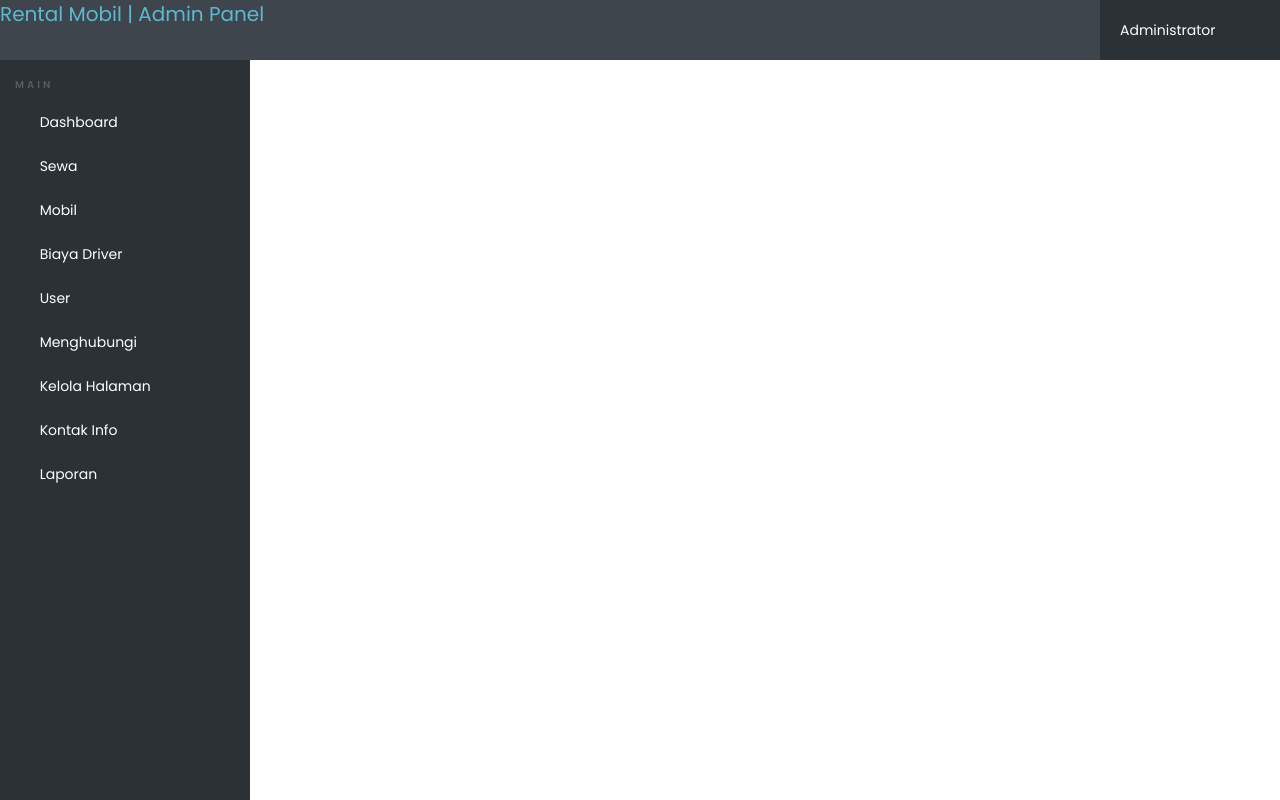
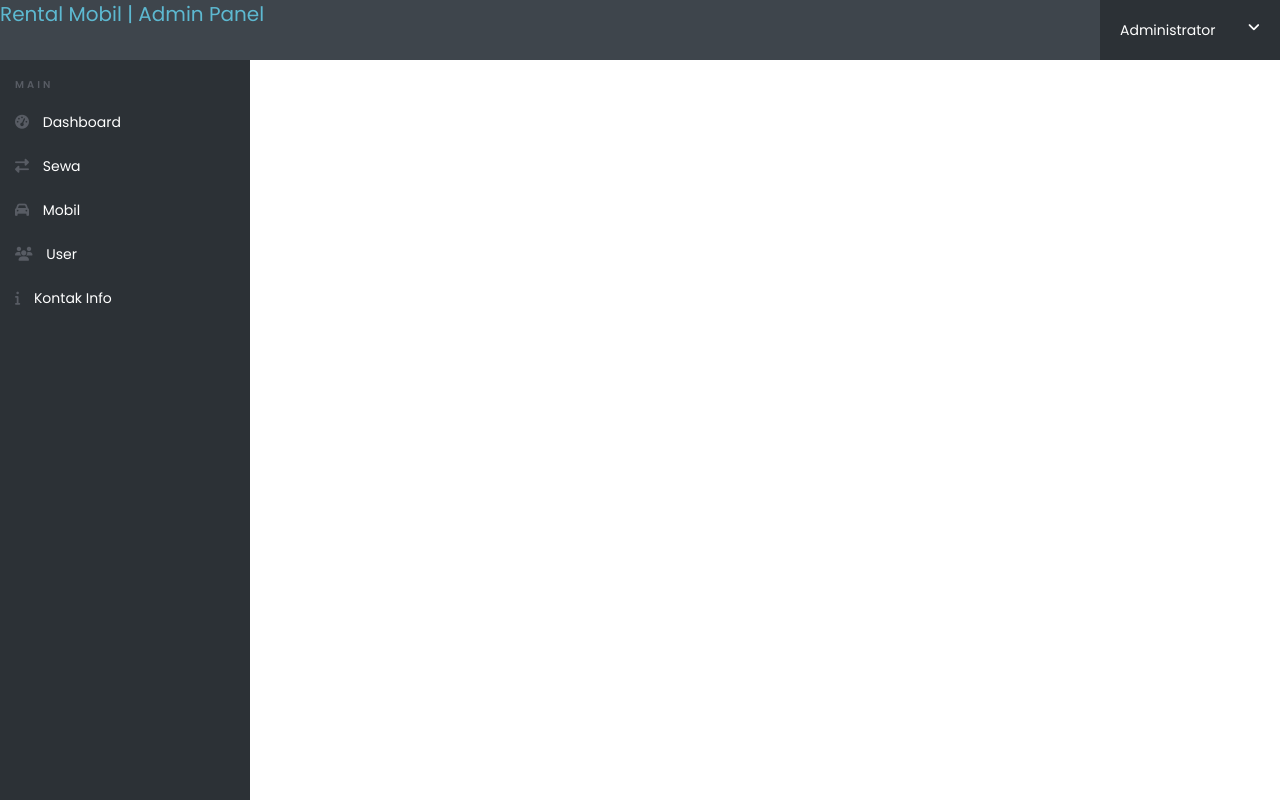
Before and after one commit to GeraldSutarso/Final_SSIP, a PHP site: page /admin_page.php in a window 1280 px wide. Run offline with PHP 8.4, Linux system fonts and the light colour scheme; a user stored in the database is signed in; some libraries are stand-ins or nearby versions; some web fonts are replaced.

Commit message:
adminpage

```diff
--- a/admin_page.php
+++ b/admin_page.php
@@ -16,7 +16,7 @@ if(!isset($_SESSION['admin_name'])){
 	<meta name="author" content="">
 	<meta name="theme-color" content="#3e454c">
    <title>Rental Mobil | Admin Dashboard</title>
-
+   <script src="https://kit.fontawesome.com/dab3ca4542.js" crossorigin="anonymous"></script>
    <!-- Font awesome -->
 	<link rel="stylesheet" href="css/font-awesome.min.css">
 	<!-- Sandstone Bootstrap CSS -->
--- a/header.php
+++ b/header.php
@@ -6,7 +6,6 @@
 			<li class="ts-account">
 				<a href="#">Administrator <i class="fa fa-angle-down hidden-side"></i></a>
 				<ul>
-					<li><a href="change-password.php">Ubah Password</a></li>
 					<li><a href="logout.php">Logout</a></li>
 				</ul>
 			</li>
--- a/leftbar.php
+++ b/leftbar.php
@@ -2,7 +2,7 @@
 			<ul class="ts-sidebar-menu">
 				<li class="ts-label">Main</li>
 				<li><a href="admin_page.php"><i class="fa fa-dashboard"></i> Dashboard</a></li>
-				<li><a href="#"><i class="fa fa-exchange"></i> Sewa</a>
+				<li><a href="#"><i class="fa fa-exchange" aria-hidden="true"></i> Sewa</a>
 					<ul class="ts-sidebar-menu">
 						<li><a href="sewa_bayar.php">Menunggu Pembayaran</a></li>
 						<li><a href="sewa_konfirmasi.php">Menunggu Konfirmasi</a></li>
@@ -16,11 +16,7 @@
 						<li><a href="mobil.php">Data Mobil</a></li>
                     </ul>
 				</li>
-				<li><a href="driver.php"><i class="fa fa-money"></i> Biaya Driver</a></li>
 				<li><a href="reg-users.php"><i class="fa fa-users"></i> User</a></li>
-				<li><a href="manage-conactusquery.php"><i class="fa fa-phone"></i> Menghubungi</a></li>
-				<li><a href="manage-pages.php"><i class="fa fa-gear"></i> Kelola Halaman</a></li>
 				<li><a href="update-contactinfo.php"><i class="fa fa-info"></i> Kontak Info</a></li>
-				<li><a href="laporan.php"><i class="fa fa-files-o"></i> Laporan</a></li>
 			</ul>
 	</nav>
```
